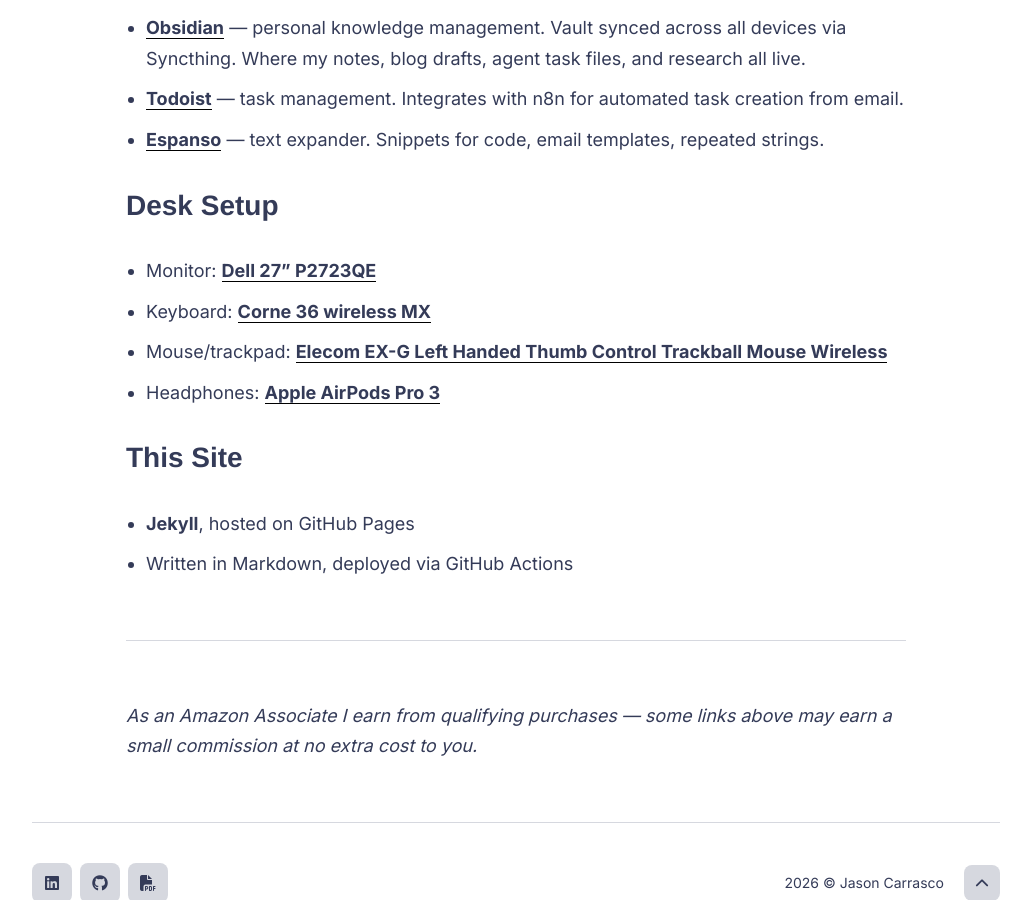
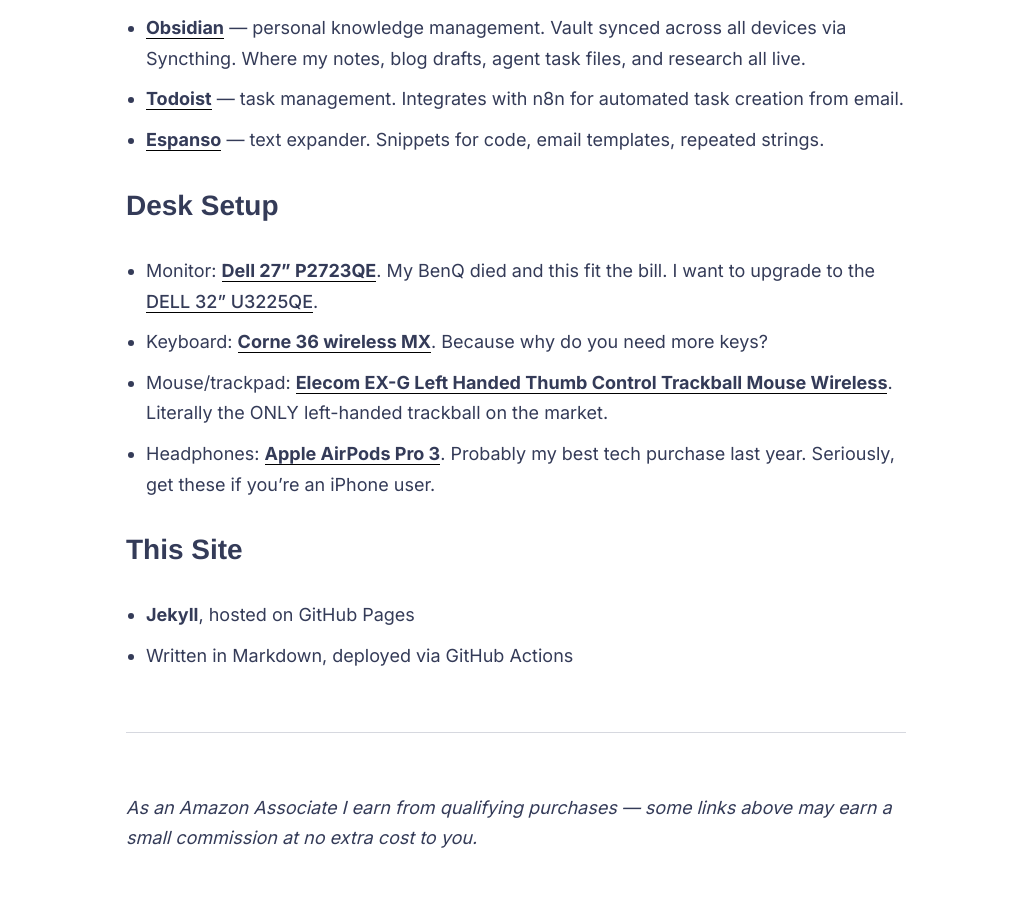
Before and after one commit to jtcarrasco/jtc, a Jekyll site: the page built from _pages/uses.md, in a window 1280 px wide and 900 px high, scrolled down 2743 px. Shown: the whole window, without its empty margins (124-1155 px from the left). Built offline with Jekyll 4.4.1, drawn with Linux system fonts in a browser that asks for light colours; some web fonts are replaced.

Commit message:
Add notes to uses page desk setup
Claude-Session: https://claude.ai/code/session_01JUk3gkp54KXJdNYQTgMAiN

```diff
--- a/_pages/uses.md
+++ b/_pages/uses.md
@@ -60,10 +60,10 @@ All running on the VPS, Tailscale-only access:
 
 ## Desk Setup
 
-- Monitor: [**Dell 27" P2723QE**](https://www.amazon.com/dp/B09TY127B8?tag=jtcarrascoser-20)
-- Keyboard: [**Corne 36 wireless MX**](https://keyboard-hoarders.com/products/corne-wireless-split-keyboard-3?pr_prod_strat=e5_desc&pr_rec_id=65d1f63fc&pr_rec_pid=8175297888344&pr_ref_pid=8171080745048&pr_seq=uniform)
-- Mouse/trackpad: [**Elecom EX-G Left Handed Thumb Control Trackball Mouse Wireless**](https://www.amazon.com/dp/B08GR2K8WH?tag=jtcarrascoser-20)
-- Headphones: [**Apple AirPods Pro 3**](https://www.amazon.com/dp/B0FQFB8FMG?tag=jtcarrascoser-20)
+- Monitor: [**Dell 27" P2723QE**](https://www.amazon.com/dp/B09TY127B8?tag=jtcarrascoser-20). My BenQ died and this fit the bill. I want to upgrade to the [DELL 32" U3225QE](https://link.amazon/B0eTQSsdm).
+- Keyboard: [**Corne 36 wireless MX**](https://keyboard-hoarders.com/products/corne-wireless-split-keyboard-3?pr_prod_strat=e5_desc&pr_rec_id=65d1f63fc&pr_rec_pid=8175297888344&pr_ref_pid=8171080745048&pr_seq=uniform). Because why do you need more keys?
+- Mouse/trackpad: [**Elecom EX-G Left Handed Thumb Control Trackball Mouse Wireless**](https://www.amazon.com/dp/B08GR2K8WH?tag=jtcarrascoser-20). Literally the ONLY left-handed trackball on the market.
+- Headphones: [**Apple AirPods Pro 3**](https://www.amazon.com/dp/B0FQFB8FMG?tag=jtcarrascoser-20). Probably my best tech purchase last year. Seriously, get these if you're an iPhone user.
 
 ## This Site
 
```
